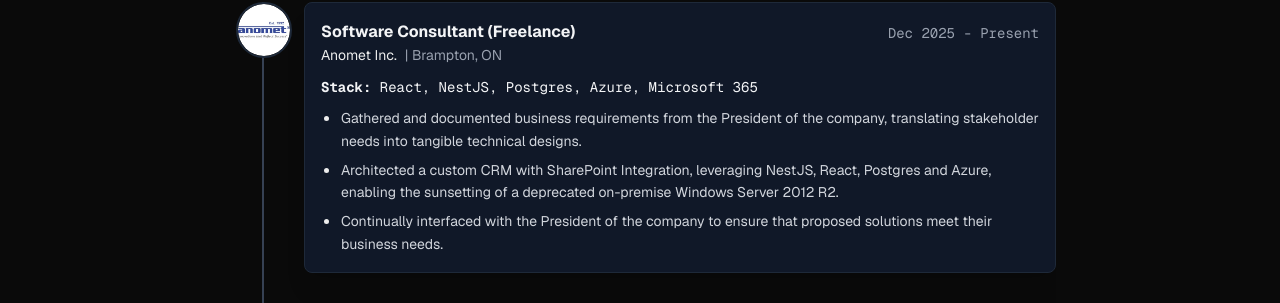
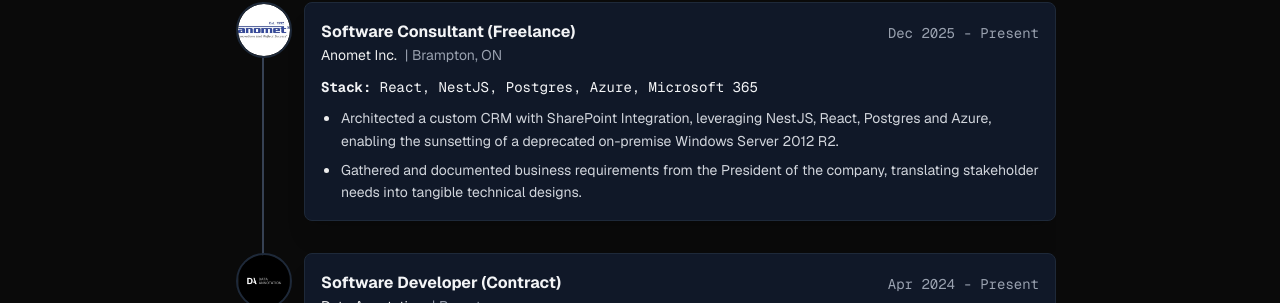
Before and after one commit to justinklein2001/justinklein.ca, a Next.js app in the folder portfolio/: page / in a window 1280 px wide. Shown: the part 649-952 px from the top of the page. Built offline with nearby package versions, Linux system fonts and the light colour scheme.

Commit message:
change exp order.

```diff
--- a/portfolio/data/ExperienceData.ts
+++ b/portfolio/data/ExperienceData.ts
@@ -14,9 +14,8 @@
         date: "Dec 2025 - Present",
 
         bullets: [
+          "Architected a custom CRM with SharePoint Integration, leveraging NestJS, React, Postgres and Azure, enabling the sunsetting of a deprecated on-premise Windows Server 2012 R2.",
           "Gathered and documented business requirements from the President of the company, translating stakeholder needs into tangible technical designs.",
-          "Architected a custom CRM with SharePoint Integration, leveraging NestJS, React, Postgres and Azure, enabling the sunsetting of a deprecated on-premise Windows Server 2012 R2.",
-          "Continually interfaced with the President of the company to ensure that proposed solutions meet their business needs."
         ],
         iconLogo: "/anomet.jpeg",
         location: "Brampton, ON",
```
